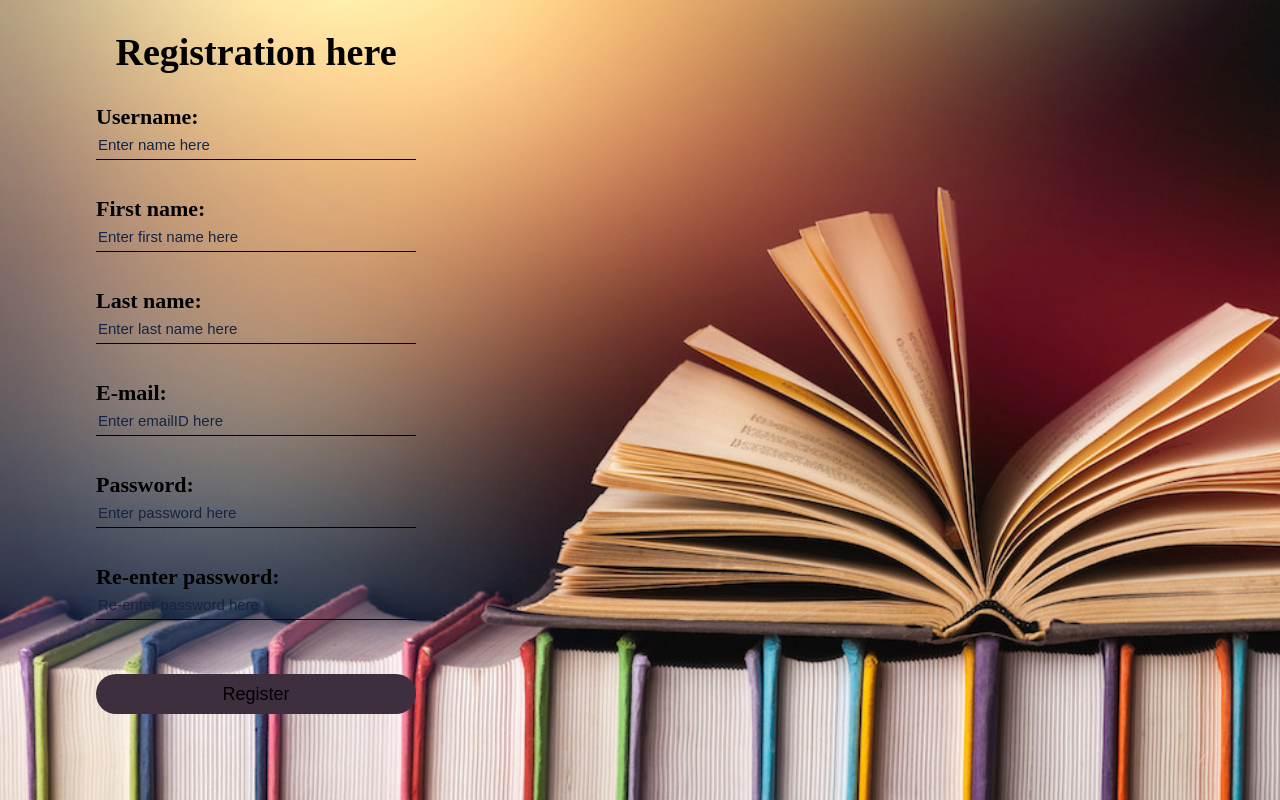
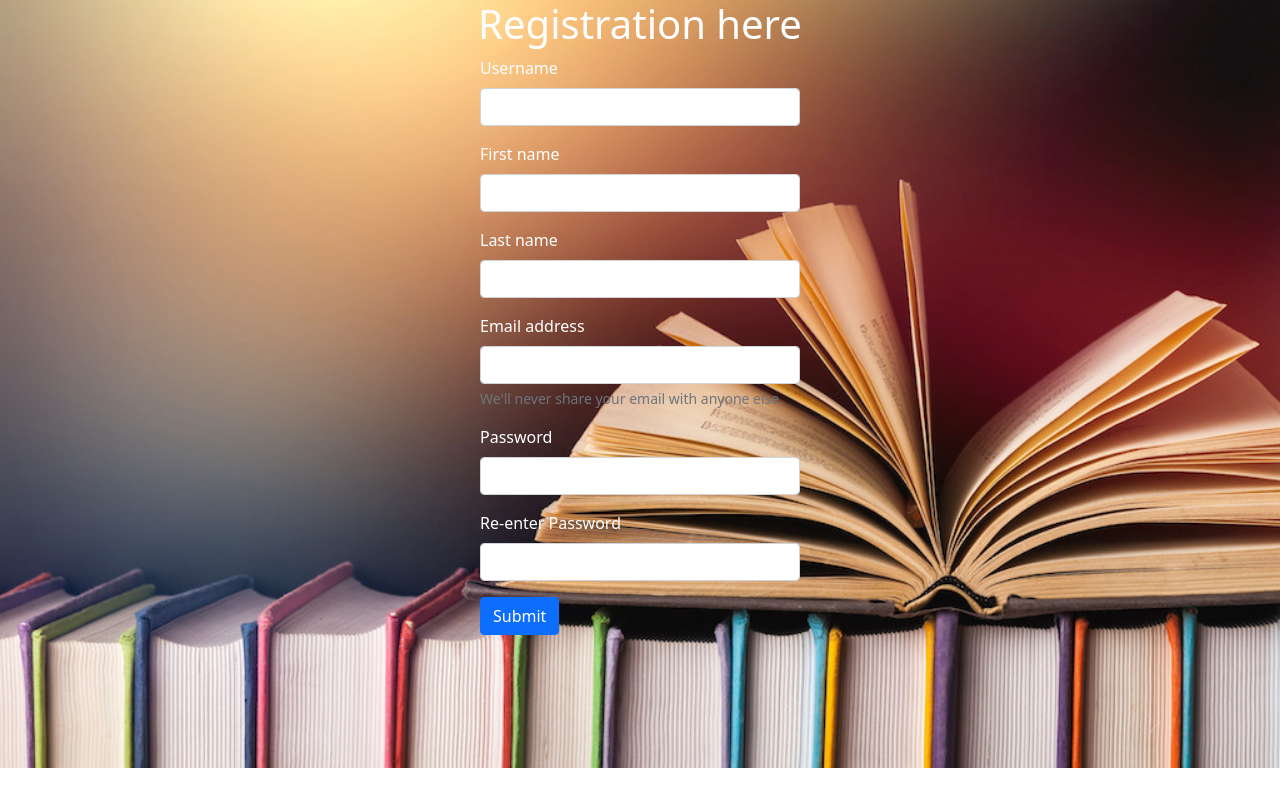
Before and after one commit to BHUMIT439439/library-management-system, a Django app: page /register/ in a window 1280 px wide. Run offline with Django 3.2, Linux system fonts and the light colour scheme.

Commit message:
design added

```diff
--- a/library_management_system/library_management_system/urls.py
+++ b/library_management_system/library_management_system/urls.py
@@ -15,15 +15,9 @@
 """
 from django.contrib import admin
 from django.urls import path, include
-from loginmodule import views as login_views
 
 urlpatterns = [
    path('admin/', admin.site.urls),
-   path('',login_views.home,name='home'),
-   path('home/',login_views.home,name='home'),
-   path('register/',login_views.register,name='register'),
-   path('login/',login_views.login,name='login'),
-   path('welcome/',login_views.welcome,name='welcome'),
-   path('failure/',login_views.failure,name='failure'),
-   path('welcome/home.html',login_views.home,name='home'),
+   path('',include('loginmodule.urls')),
+
 ]
--- /dev/null
+++ b/library_management_system/loginmodule/templates/loginmodule/base.html
@@ -0,0 +1,48 @@
+{% load static %}
+<!DOCTYPE html>
+<html>
+    <head>
+        <title>
+            {% block title %}
+            <!-- Title -->
+            {% endblock title %}
+        </title>
+        {% block style %}
+
+        {% endblock style %}
+        <style type="text/css">
+            * {
+                margin: 0;
+                padding: 0;
+                box-sizing: border-box;
+            }
+
+            body {
+                background-image: url('{% static "book4.jpg"%}');
+                background-repeat: no-repeat;
+                background-size: cover;
+                z-index: -1;
+            }
+
+            .content {
+                z-index: 2;
+            }
+
+            body {
+                background-color: black;
+            }
+        </style>
+        <link crossorigin="anonymous" href="https://cdn.jsdelivr.net/npm/bootstrap@5.0.0-beta2/dist/css/bootstrap.min.css" integrity="sha384-BmbxuPwQa2lc/FVzBcNJ7UAyJxM6wuqIj61tLrc4wSX0szH/Ev+nYRRuWlolflfl" rel="stylesheet">
+        </link>
+        </link>
+    </head>
+    <body>
+        <div class="content">
+        {% block body %}
+        <!-- Body -->
+        {% endblock body %}
+        </div>
+        <script crossorigin="anonymous" integrity="sha384-b5kHyXgcpbZJO/tY9Ul7kGkf1S0CWuKcCD38l8YkeH8z8QjE0GmW1gYU5S9FOnJ0" src="https://cdn.jsdelivr.net/npm/bootstrap@5.0.0-beta2/dist/js/bootstrap.bundle.min.js">
+        </script>
+    </body>
+</html>
--- /dev/null
+++ b/library_management_system/loginmodule/templates/loginmodule/register.html
@@ -0,0 +1,57 @@
+{% extends "loginmodule/base.html" %}
+
+{% block style %}
+<style type="text/css">
+	.register {
+		display: flex;
+		flex-direction: column;
+		justify-content: center;
+		align-items: center;
+	}
+</style>
+{% endblock style %}
+
+{% block title %}
+	Register
+{% endblock title %}
+
+{% block body %}
+<div class="register text-white">
+ 		<h1>Registration here</h1>
+		<form class="w-25">
+		  {% csrf_token %}
+		  <div class="mb-3">
+		    <label class="form-label">Username</label>
+		    <input type="text" class="form-control" name="username">
+		  </div>
+
+		  <div class="mb-3">
+		    <label class="form-label">First name</label>
+		    <input type="text" class="form-control" name="fname">
+		  </div>
+
+		  <div class="mb-3">
+		    <label class="form-label">Last name</label>
+		    <input type="text" class="form-control" name="lname">
+		  </div>
+
+		  <div class="mb-3">
+		    <label class="form-label">Email address</label>
+		    <input type="email" name="email" class="form-control">
+		    <div class="form-text">We'll never share your email with anyone else.</div>
+		  </div>
+
+		  <div class="mb-3">
+		    <label class="form-label">Password</label>
+		    <input type="password" class="form-control" name="password">
+		  </div>
+
+		  <div class="mb-3">
+		    <label class="form-label">Re-enter 	Password</label>
+		    <input type="password" class="form-control" name="repassword">
+		  </div>
+
+		  <button type="submit" name="submit" class="btn btn-primary" value="Register">Submit</button>
+		</form>
+</div>
+{% endblock body %}
--- a/library_management_system/loginmodule/templates/register.html
+++ /dev/null
@@ -1,105 +0,0 @@
-{% load static %}
-<html>
-	<head>
-		<title>Login page</title>
-		<meta charset="utf-8">
-
-		<style>
-			body{
-				margin: 0;
-				padding: 0;
-				background-image: url('{% static "book4.jpg"%}');
-				background-repeat: no-repeat;
-				background-size: cover;
-
-			}
-			.login-box{
-				width: 320px;
-				height: 420px;
-				top: 30%;
-				left: 20%;
-				position: absolute;
-				transform: translate(-50%,-50%);
-				box-sizing: border-box;
-
-			}
-			h1{
-				margin: 0;
-				padding: 0 0 30px;
-				text-align: center;
-				font-size: 38px;
-			}
-			.login-box p{
-				margin: 0;
-				padding: 0;
-				font-weight: bold;
-				font-size: 22px;
-			}
-			.login-box input{
-				width: 100%;
-				margin-bottom: 18px;
-			}
-			.login-box input[type="text"],input[type="password"],input[type="email"]
-			{
-				border: none;
-				border-bottom: 1px solid rgb(0, 0, 0);
-				background: transparent;
-				outline: none;
-				height: 30px;
-				font-size: 15px ;
-
-			}
-			.login-box input[type="submit"]
-			{
-				border: none;
-				outline: none;
-				height: 40px;
-				font-size: 18px;
-				border-radius: 20px;
-				background-color: rgb(62, 47, 63);
-
-			}
-			.login-box input[type="submit"]:hover
-			{
-				cursor: pointer;
-				box-shadow: 0 0 10px 0 rgb(62, 47, 63) inset, 0 0 10px 4px rgb(144, 133, 129);
-			}
-			::placeholder
-			{
-				color: rgb(21, 36, 68);
-			}
-		</style>
-	</head>
-	<body>
-
-		<div class="login-box">
-			<form action="" method="POST"  id="loginbox">
-				{% csrf_token %}
-		<h1>Registration here</h1>
-        {% for message in messages %}
-        <h4>{{message}}</h4>
-        {% endfor %}
-        <p>Username:</p>
-        <input type="text" name="username" id="username" placeholder="Enter name here"/>
-        <br><br>
-        <p>First name: </p>
-        <input type="text" name="fname" id="fname" placeholder="Enter first name here"/>
-        <br><br>
-        <p>Last name: </p>
-        <input type="text" name="lname" id="lname" placeholder="Enter last name here"/>
-        <br><br>
-        <p>E-mail: </p>
-        <input type="email" name="email" id="e-mail" placeholder="Enter emailID here"/>
-        <br><br>
-        <p>Password: </p>
-        <input type="password" name="password" id="password" placeholder="Enter password here"/>
-        <br><br>
-        <p>Re-enter password: </p>
-        <input type="password" name="repassword" id="repassword" placeholder="Re-enter password here"/>
-        <br><br><br>
-        <input type="submit" name="submit" id="submit" value="Register"/>
-    </form>
-			</form>
-		</div>
-	</body>
-</html>
--- a/library_management_system/loginmodule/views.py
+++ b/library_management_system/loginmodule/views.py
@@ -4,7 +4,7 @@
 from .models import Reader
 
 def login(request):
-    return render(request,'login.html')
+    return render(request,'loginmodule/login.html')
 
 def failure(request):
     return render(request,'failure.html')
@@ -23,14 +23,14 @@
                 #if both are same then forward procced
                 if Reader.objects.filter(username = username).exists():
                     messages.info(request,'username already taken')
-                    return render(request,'register.html')
+                    return render(request,'loginmodule/register.html')
                 elif Reader.objects.filter(email = email).exists():
                     messages.info(request,'email already taken')
-                    return render(request,'register.html')
+                    return render(request,'loginmodule/register.html')
                 else :
                     user = Reader(username = username , password = password1,
-                                                        first_name = first_name , last_name = last_name,
-                                                        email = email)
+                                  first_name = first_name , last_name = last_name,
+                                  email = email)
                     user.save()
                     return redirect('/login')
 
@@ -44,10 +44,10 @@
             return render(request,'register.html')
 
     else:
-         return render(request,'register.html')
+         return render(request,'loginmodule/register.html')
 
 def home(request):
-    return render(request,'home.html')
+    return render(request,'loginmodule/home.html')
 
 def welcome(request):
     if request.method == "POST":
@@ -55,11 +55,11 @@
         password=request.POST['userpassword']
         #check user is register or not
         if Reader.objects.filter(username = username).exists() and Reader.objects.filter(password = password).exists():
-             return render(request,'welcome.html')
+             return render(request,'loginmodule/welcome.html')
         #user is  register then value of user is not None
         else:
             #login access to user
             messages.info(request,"Invalid username or password")
             return redirect('/login')
     else:
-        return render(request,'login.html')
+        return render(request,'loginmodule/login.html')
```
Also changed, not shown: library_management_system/loginmodule/templates/base.html (deleted, +0 -25 lines), library_management_system/loginmodule/templates/failure.html (deleted, +0 -28 lines), library_management_system/loginmodule/templates/home.html (deleted, +0 -74 lines), library_management_system/loginmodule/templates/login.html (deleted, +0 -89 lines), library_management_system/loginmodule/templates/loginmodule/failure.html (added, +28 -0 lines), library_management_system/loginmodule/templates/loginmodule/home.html (added, +79 -0 lines), library_management_system/loginmodule/templates/loginmodule/login.html (added, +83 -0 lines), library_management_system/loginmodule/templates/loginmodule/welcome.html (renamed from library_management_system/loginmodule/templates/welcome.html, +0 -7 lines), library_management_system/library_management_system/settings.py (line endings or trailing spaces).
